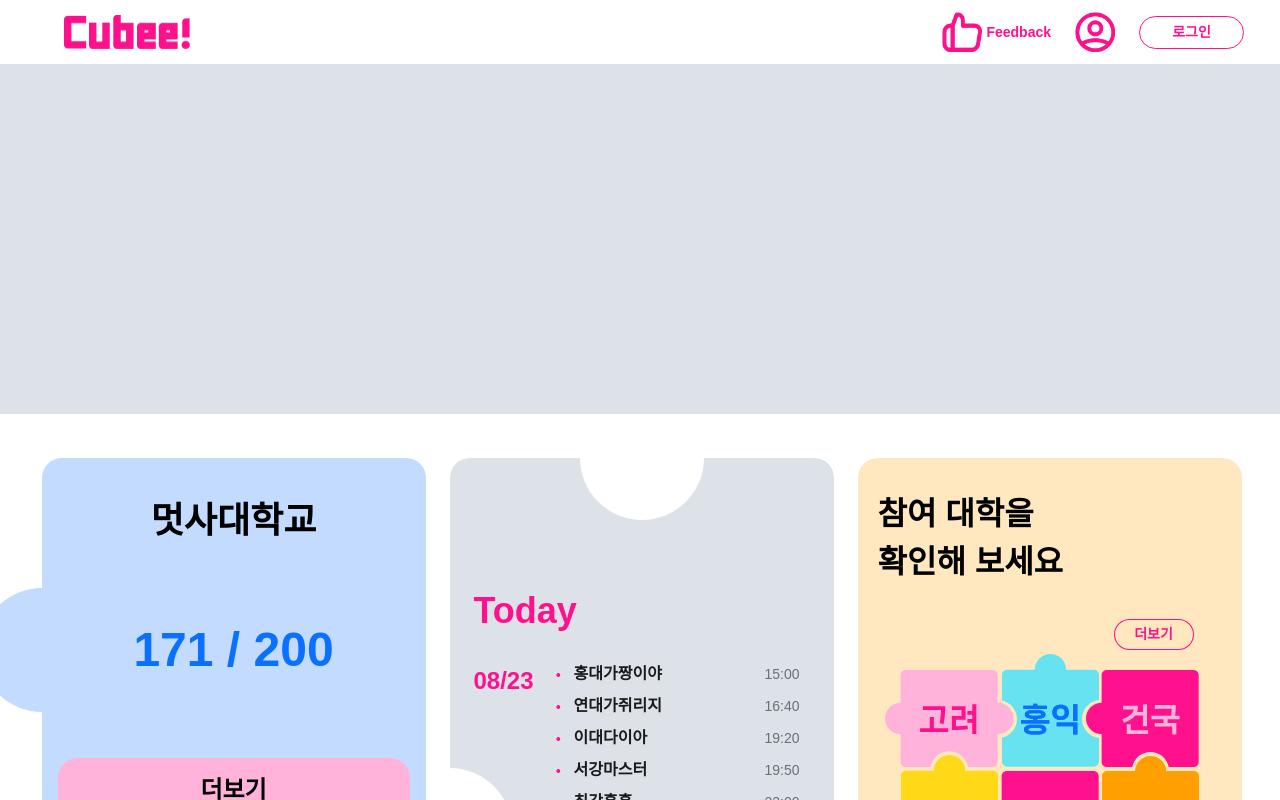
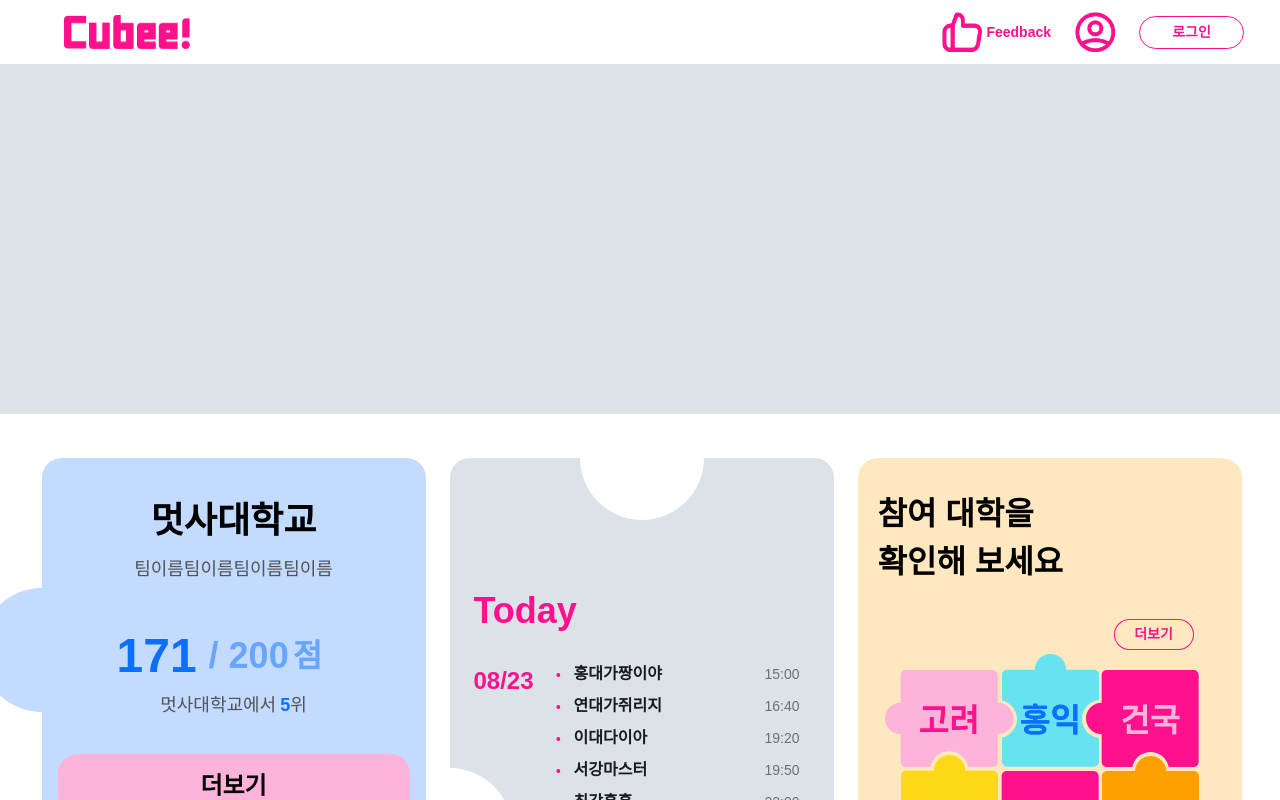
Before and after one commit to Sinchonthon-team1/Frontend, a React (Vite) app: page / in a window 1280 px wide. Shown: the top 800 px of the page. Built offline with nearby package versions, Linux system fonts and the light colour scheme; a web font is replaced by a local one.

Commit message:
Design: UnivCard 내부 수정

```diff
--- a/src/pages/Main/UnivCard.jsx
+++ b/src/pages/Main/UnivCard.jsx
@@ -7,7 +7,15 @@ const UnivCard = () => {
       <UnivCircle />
       <UnivSquare>
         <UnivName>멋사대학교</UnivName>
-        <UnivScore>171 / 200</UnivScore>
+        <TeamName>팀이름팀이름팀이름팀이름</TeamName>
+        <UnivScore>
+          <span className="ourTeam">171</span>
+          <span className="total">/ 200</span>
+          <span className="scoreText">점</span>
+        </UnivScore>
+        <Rank>
+          멋사대학교에서<span className="rankNum">5</span>위
+        </Rank>
         <MainButton>더보기</MainButton>
       </UnivSquare>
     </UnivCardWrapper>
@@ -55,9 +63,43 @@ const UnivName = styled.div`
   margin-top: 36px;
 `;
 
+const TeamName = styled.div`
+  ${(props) => props.theme.fontStyles.subHead3Med};
+  color: ${(props) => props.theme.colors.gray70};
+  margin-top: 8px;
+`;
+
 const UnivScore = styled.div`
-  ${(props) => props.theme.fontStyles.headline1};
-  color: ${(props) => props.theme.colors.blue};
-  margin-top: 66px;
-  margin-bottom: 72px;
+  display: flex;
+  align-items: center;
+  width: 234px;
+  height: 72px;
+  margin-top: 36px;
+  .ourTeam {
+    ${(props) => props.theme.fontStyles.headline1};
+    color: ${(props) => props.theme.colors.blue};
+    margin-right: 12px;
+  }
+  .total {
+    ${(props) => props.theme.fontStyles.headline2};
+    color: #67a5ff;
+    margin-right: 4px;
+  }
+  .scoreText {
+    ${(props) => props.theme.fontStyles.headline3};
+    color: #67a5ff;
+  }
 `;
+
+const Rank = styled.div`
+  display: flex;
+  align-items: center;
+  margin-bottom: 34px;
+  ${(props) => props.theme.fontStyles.subHead3Med};
+  color: ${(props) => props.theme.colors.gray70};
+  span {
+    margin-left: 4px;
+    ${(props) => props.theme.fontStyles.subHead3Bold};
+    color: ${(props) => props.theme.colors.blue};
+  }
+`;
```
